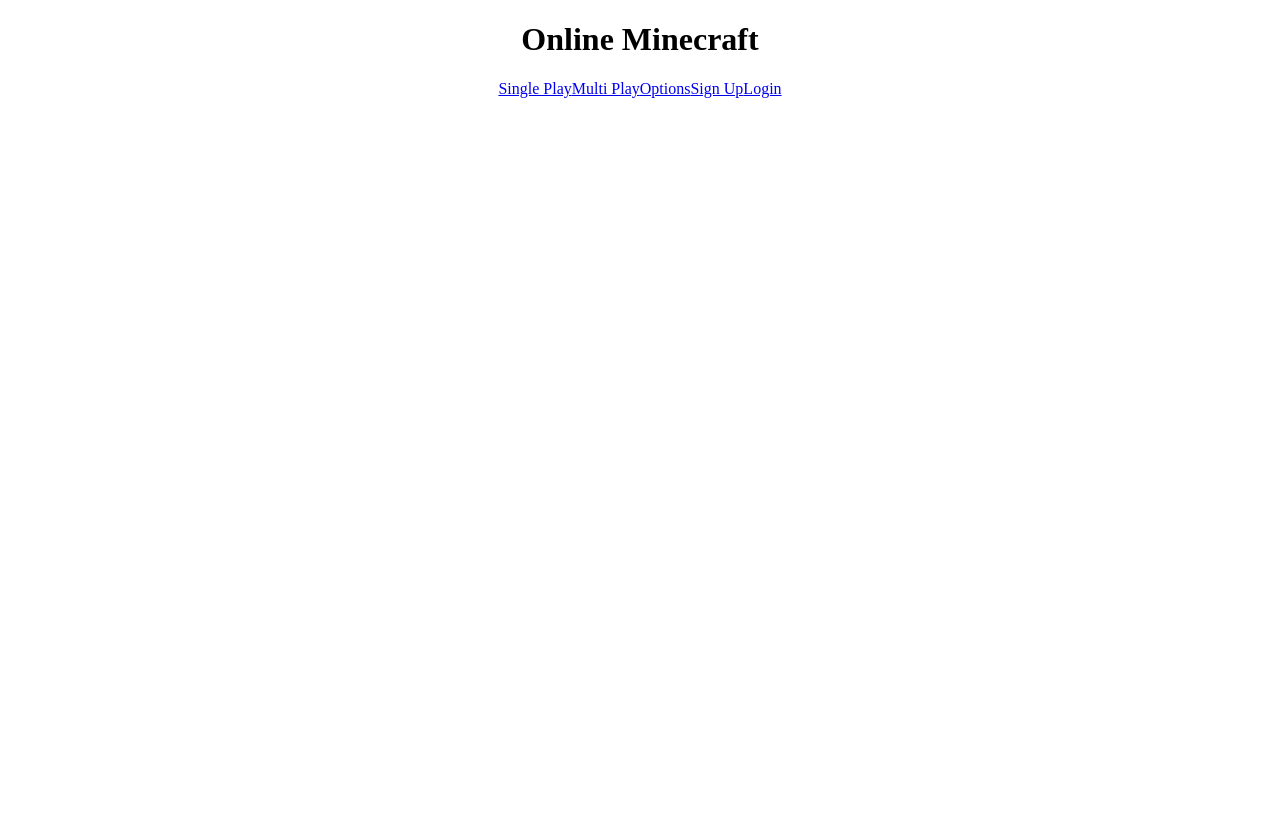
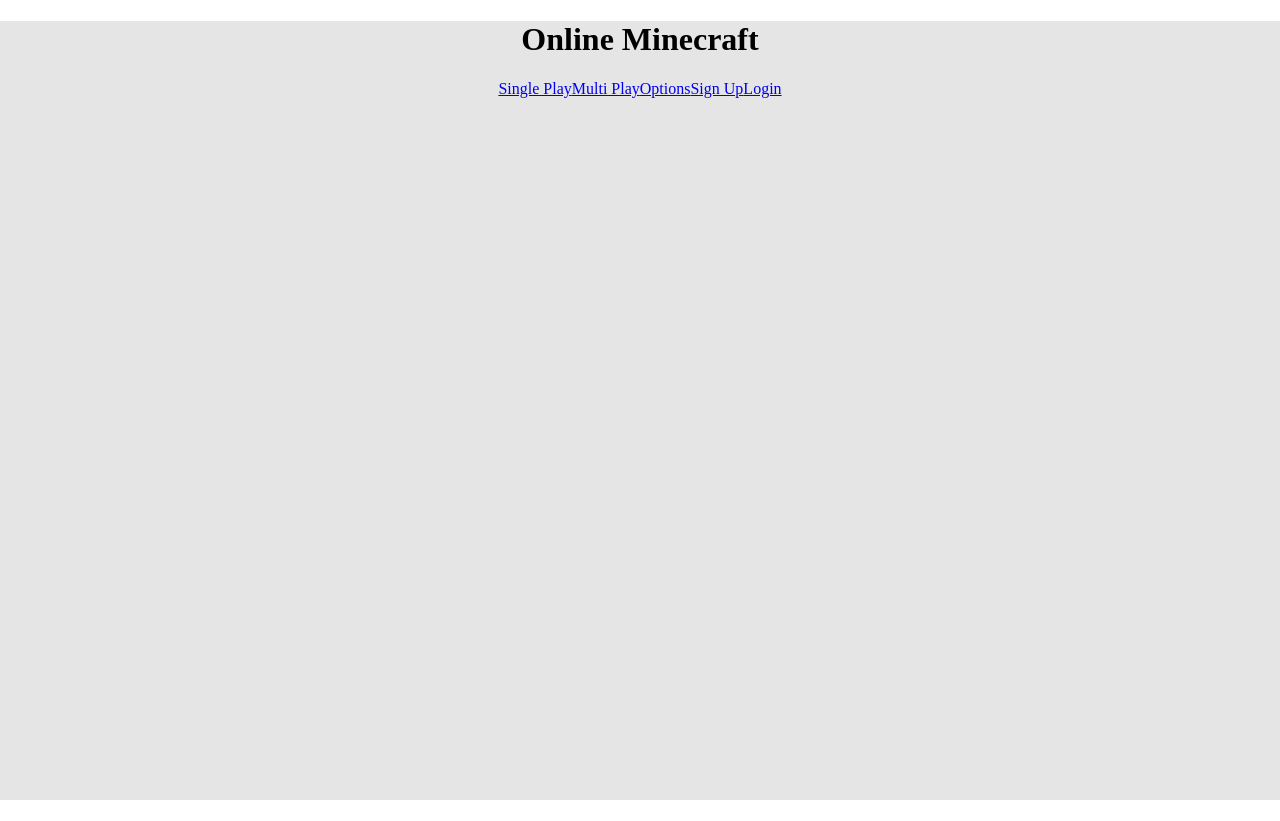
Before and after one commit to meti651/online-minecraft, a React (Create React App) app: page / in a window 1280 px wide. After the commit the page ends 800 px from the top, so only its background shows below. Built offline with nearby package versions, Linux system fonts and the light colour scheme.

Commit message:
background tag config

```diff
--- a/src/App.css
+++ b/src/App.css
@@ -1,4 +1,8 @@
 .main-container {
     height: 100%;
+    width: 100%;
     text-align: center;
+    background-color: rgba(0, 0, 0, 0.1);
+    background-position: center;
+    background-size: cover;
 }
--- a/src/index.css
+++ b/src/index.css
@@ -1,10 +1,13 @@
 html {
   height: 100%;
+  overflow: hidden;
 }
 
 body {
   height: 100%;
   overflow: hidden;
+  padding: 0;
+  margin: 0;
 }
 
 #root {
```
